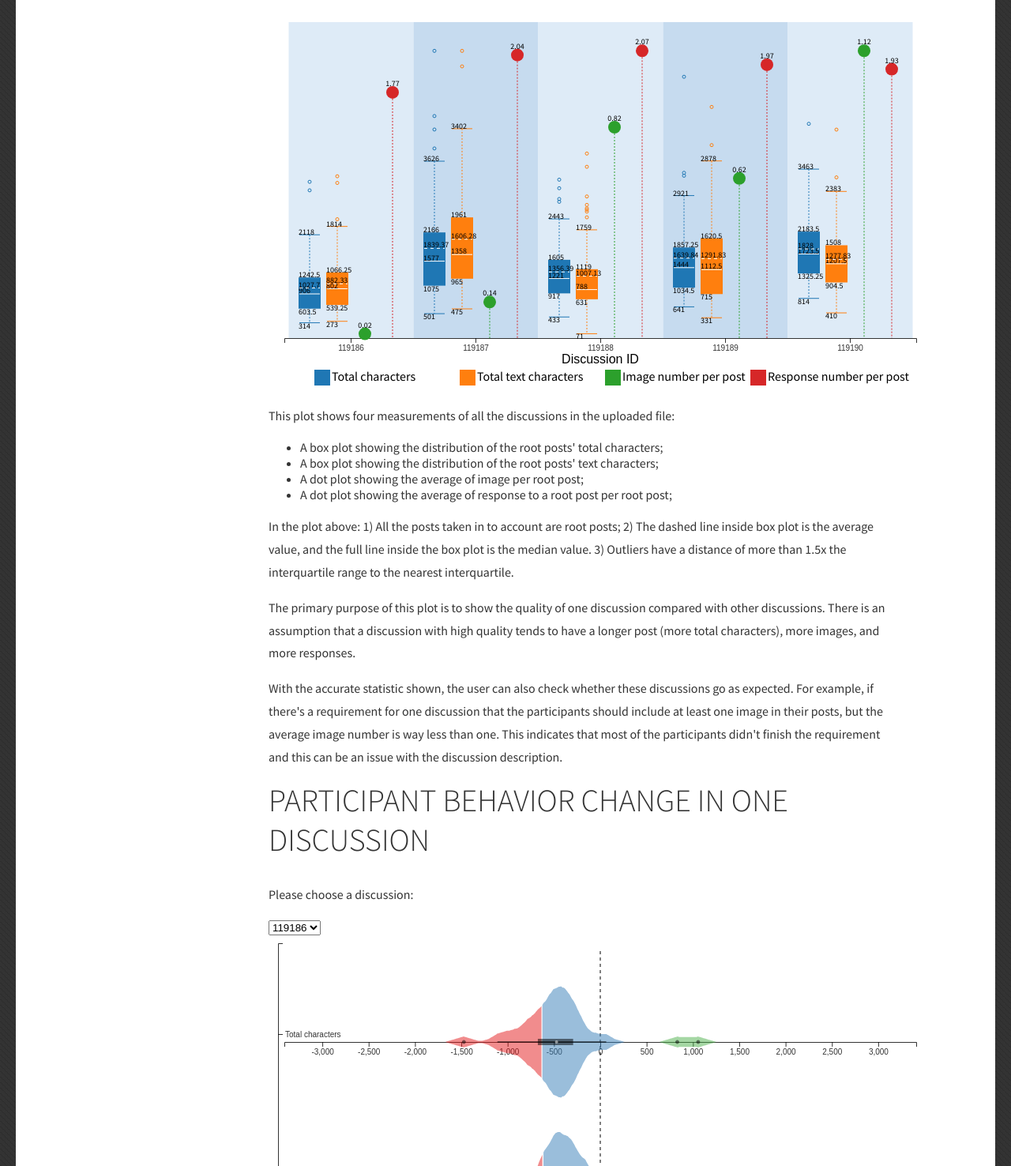
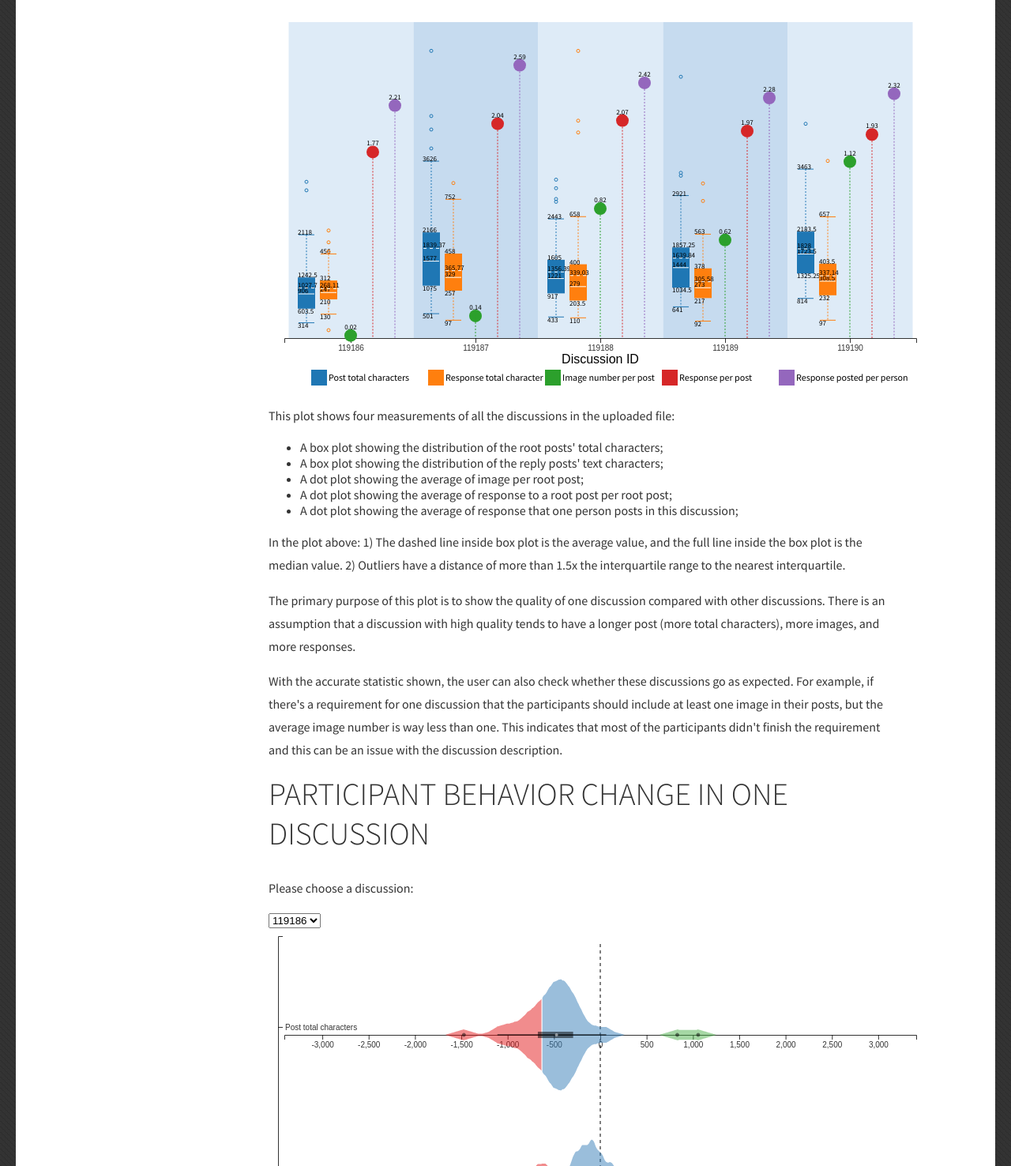
Before and after one commit to skinaze/CS765DC2, a plain HTML site: page index.html in a window 1280 px wide. Shown: the part 464-1940 px from the top of the page at 79% size. Drawn offline with Linux system fonts and the light colour scheme.

Commit message:
Rewrite boxchart and change measurement

```diff
--- a/BoxChart.js
+++ b/BoxChart.js
@@ -15,9 +15,39 @@ var createBoxChart = function (dataByTopic) {
 		boxOutlierRaius = 2,
 		showOutlierLabel = false,
 		circleRadius = 8,
+		numberFontSize = 9,
 		labelRectSize = 20,
-		measurement = ["chars_total", "textchars", "images", "resp"],
-		measureName = {chars_total: "Total characters", textchars: "Total text characters", images: "Image number per post", resp: "Response number per post"};
+		labelFontSize = 12,
+		measurement = [
+			"chars_total",
+			"chars_total_resp",
+			//"textchars",
+			//"textchars_resp",
+			"images",
+			//"images_resp",
+			"resp",
+			"resp_person"
+		],
+		measureType = {
+			chars_total: "box",
+			chars_total_resp: "box",
+			textchars: "box",
+			textchars_resp: "box",
+			images: "dot",
+			images_resp: "dot",
+			resp: "dot",
+			resp_person: "dot"
+		},
+		measureName = {
+			chars_total: "Post total characters",
+			chars_total_resp:"Response total character",
+			textchars: "Post total text characters",
+			textchars_resp: "Response total text character",
+			images: "Image number per post",
+			images_resp: "Image number per response",
+			resp: "Response per post",
+			resp_person: "Response posted per person"
+		};
 
 	// Create scales
 	var x = d3.scaleBand()
@@ -26,48 +56,34 @@ var createBoxChart = function (dataByTopic) {
 		.padding([paddingTopic]); // The overall x-scale
 	var topicScale = new Object; // Horizontal scale for each topic
 	var range = new Object; // The vertical range
-	range.chars_total = new Object;
-	range.chars_total.bottom = 0;
-	range.textchars = new Object;
-	range.textchars.bottom = 0;
-	range.images = new Object;
-	range.images.bottom = 0;
-	range.resp = new Object;
-	range.resp.bottom = 0;
+	measurement.forEach(ms => {
+		range[ms] = new Object;
+		range[ms].bottom = 0;
+	});
 	dataByTopic.forEach(element => {
 		// Set the horizontal scale
-		tempScale = d3.scaleBand()
+		topicScale[element.key] = d3.scaleBand()
 			.domain(measurement)
 			.rangeRound([x(element.key), x(element.key)+x.bandwidth()])
 			.padding([paddingMeasure]);
-		topicScale[element.key] = tempScale;
 		// Set top and bottom for each measurement
-		if (typeof range.chars_total.top == 'undefined') range.chars_total.top = element.chars_total.top;
-		else if (range.chars_total.top < element.chars_total.top) range.chars_total.top = element.chars_total.top;
-		if (typeof range.textchars.top == 'undefined') range.textchars.top = element.textchars.top;
-		else if (range.textchars.top < element.textchars.top) range.textchars.top = element.textchars.top;
-		if (typeof range.images.top == 'undefined') range.images.top = element.images.avg;
-		else if (range.images.top < element.images.avg) range.images.top = element.images.avg;
-		if (typeof range.resp.top == 'undefined') range.resp.top = element.resp.avg;
-		else if (range.resp.top < element.resp.avg) range.resp.top = element.resp.avg;
+		measurement.forEach(ms => {
+			if (measureType[ms] == "box") {
+				if (typeof range[ms].top == 'undefined') range[ms].top = element[ms].top;
+				else if (range[ms].top < element[ms].top) range[ms].top = element[ms].top;
+			} else if (measureType[ms] == "dot") {
+				if (typeof range[ms].top == 'undefined') range[ms].top = element[ms].avg;
+				else if (range[ms].top < element[ms].top) range[ms].top = element[ms].avg;
+			} else {console.log("Undefined measureType: "+ms);}
+		});
 	});
-	range.chars_total.top = Math.round(range.chars_total.top*1.1); // Scale up maxinum to 1.1 times
-	range.textchars.top = Math.round(range.textchars.top*1.1); // Scale up maxinum to 1.1 times
-	range.images.top = Math.round(range.images.top*1000*1.1)/1000; // Scale up maxinum to 1.1 times
-	range.resp.top = Math.round(range.resp.top*1000*1.1)/1000; // Scale up maxinum to 1.1 times
 	var y = new Object; // Different y scale for different measurement
-	y.chars_total = d3.scaleLinear()
-		.domain([range.chars_total.bottom, range.chars_total.top])
-		.range([height+margin_top, margin_top]); // chars_total measurement
-	y.textchars = d3.scaleLinear()
-		.domain([range.textchars.bottom, range.textchars.top])
-		.range([height+margin_top, margin_top]); // textchars measurement
-	y.images = d3.scaleLinear()
-		.domain([range.images.bottom, range.images.top])
-		.range([height+margin_top, margin_top]); // images measurement
-	y.resp = d3.scaleLinear()
-		.domain([range.resp.bottom, range.resp.top])
-		.range([height+margin_top, margin_top]); //resp measurement
+	measurement.forEach(ms => {
+		range[ms].top = Math.ceil(range[ms].top*1.1); // Scale up maxinum to 1.1 times
+		y[ms] = d3.scaleLinear()
+		.domain([range[ms].bottom, range[ms].top])
+		.range([height+margin_top, margin_top]); // measurement scale
+	});
 	var measureColor = d3.scaleOrdinal()
 		.domain(measurement)
 		.range(d3.schemeCategory10); // measurement color scale
@@ -290,31 +306,21 @@ var createBoxChart = function (dataByTopic) {
 		.attr('height', height)
 		.attr('fill', function(d){return background(d.key)})
 		.attr('class', "bg");
-	// chars_total
-	var chars_total_plot = plot.append('g')
-		.attr('id', 'chars_total_plot')
-		.attr('font-size', "10");
-	drawBox(chars_total_plot, dataByTopic, "chars_total");
-	// textchars
-	var textchars_plot = plot.append('g')
-		.attr('id', 'textchars_plot')
-		.attr('font-size', "10");
-	drawBox(textchars_plot, dataByTopic, "textchars");
-	// images
-	var images_plot = plot.append('g')
-		.attr('id', 'images_plot')
-		.attr('font-size', "10");
-	drawDot(images_plot, dataByTopic, "images", "avg");
-	// resp
-	var resp_plot = plot.append('g')
-		.attr('id', 'resp_plot')
-		.attr('font-size', "10");
-	drawDot(images_plot, dataByTopic, "resp", "avg");
+	// Draw data for measurements
+	measurement.forEach(ms => {
+		var msplot = plot.append('g')
+			.attr('id', ms+'_plot')
+			.attr('font-size', numberFontSize);
+		if (measureType[ms] == "box") drawBox(msplot, dataByTopic, ms);
+		else if (measureType[ms] == "dot") drawDot(msplot, dataByTopic, ms, "avg");
+		else console.log("Undefined measureType: "+ms);
+	})
 
 	// Draw lables
 	var labels =svg.append('g')
 		.attr('id', "lables")
 		.attr('transform', "translate(0, "+(margin_top+margin_bottom+height)+")")
+		.attr('font-size', labelFontSize)
 		.selectAll('.lables')
 		.data(measurement)
 		.enter();
--- a/ViolinChart.js
+++ b/ViolinChart.js
@@ -16,8 +16,26 @@ createViolinChart = function(dataByTopic, sigma, intital) {
 		boxOutlierRaius =2,
 		labelRectSize = 20,
 		xAxisTick = 11,
-		measurement = ["chars_total", "textchars", "images", "resp"],
-		measureName = ["Total characters", "Total text characters", "Image number per post", "Response number per post"],
+		measurement = [
+			"chars_total",
+			"chars_total_resp",
+			//"textchars",
+			//"textchars_resp",
+			"images",
+			//"images_resp",
+			"resp",
+			//"resp_person"
+		],
+		measureName = [
+			"Post total characters",
+			"Response total characters",
+			//"Post total text characters",
+			//"Response total text characters",
+			"Image number per post",
+			//"Image number per response",
+			"Response per post",
+			//"Response posted per person"
+		],
 		rangeColor = ['#4daf4a', '#377eb8', '#e41a1c'],
 		rangeColorName = ['Way Ahead', 'Normal', 'Way Behind']
 
@@ -58,7 +76,8 @@ createViolinChart = function(dataByTopic, sigma, intital) {
 			});
 			distribution[element.key][ms].maxDsty = d3.max(distribution[element.key][ms],
 				function(d){return d.density;});
-			boxVar[element.key][ms] = genBoxVar(element[ms].change); // The box variables
+			if (element[ms].change.length > 0) boxVar[element.key][ms] = genBoxVar(element[ms].change); // The box variables
+			else boxVar[element.key][ms] = {avg:0, mid:0, t25:0, b25:0, top:0, bottom:0, boxTop:0, boxBottom:0, topOutliers:[], bottomOutliers:[]};
 		});
 	});
 
--- a/csvParse.js
+++ b/csvParse.js
@@ -64,11 +64,11 @@ function dataParse() {
 		.find(function(d){return (d.key == "children")}); // Response
 
 	// Personal average behavior
-	var dataByPerson = d3.nest()
+	var dataByPersonOfRoot = d3.nest()
 		.key(function(d){return d.user})
 		.entries(dataRoot.values);
-	var personalAvg = new Object;
-	dataByPerson.forEach(person => {
+	var personalAvgOfRoot = new Object;
+	dataByPersonOfRoot.forEach(person => {
 		temp = new Object;
 		temp.chars_total = d3.mean(person.values,
 			function(d){return d.chars_total;});
@@ -78,7 +78,24 @@ function dataParse() {
 			function(d){return d.images;});
 		temp.resp = d3.mean(person.values,
 			function(d){return d.totalChildren});
-		personalAvg[person.key] = temp;
+		personalAvgOfRoot[person.key] = temp;
+	});
+	var dataByPersonOfChildren = d3.nest()
+		.key(function(d){return d.user})
+		.entries(dataChildren.values);
+	var personalAvgOfChildren = new Object;
+	dataByPersonOfChildren.forEach(person => {
+		temp = new Object;
+		temp.chars_total_resp = d3.mean(person.values,
+			function(d){return d.chars_total;});
+		temp.textchars_resp = d3.mean(person.values,
+			function(d){return d.textchars;});
+		temp.images_resp = d3.mean(person.values,
+			function(d){return d.images;});
+		temp.resp_person = d3.mean(
+			d3.nest().key(function(d){return d.topicID;}).entries(person.values),
+			function(d){return d.values.length;});
+		personalAvgOfChildren[person.key] = temp;
 	});
 
 	// Group data by topic
@@ -119,8 +136,14 @@ function dataParse() {
 		// chars_total part
 		element.chars_total = genBoxVar(elementRoot.values, d3.ascending, function(d){return d.chars_total;});
 
+		// chars_total_resp part
+		element.chars_total_resp = genBoxVar(elementChildren.values, d3.ascending, function(d){return d.chars_total;});
+
 		// textchars part
 		element.textchars = genBoxVar(elementRoot.values, d3.ascending, function(d){return d.textchars;});
+
+		// textchars_resp part
+		element.textchars_resp = genBoxVar(elementChildren.values, d3.ascending, function(d){return d.textchars;});
 
 		// images part
 		// 1) images statistic
@@ -130,6 +153,14 @@ function dataParse() {
 			function(d){return (Math.floor(d.images) > 0)?1:0;});
 		element.images.ratio = element.images.withImage/elementRoot.values.length;
 
+		// images_resp part
+		// 1) images_resp statistic
+		element.images_resp = genBoxVar(elementChildren.values, d3.ascending, function(d){return d.images;});
+		// 2) images ratio
+		element.images_resp.withImage = d3.sum(elementChildren.values,
+			function(d){return (Math.floor(d.images) > 0)?1:0;});
+		element.images_resp.ratio = element.images_resp.withImage/elementChildren.values.length;
+
 		// Response part
 		// 1) Response statistic
 		element.resp = genBoxVar(elementRoot.values, d3.ascending, function(d){return d.totalChildren;});
@@ -138,11 +169,21 @@ function dataParse() {
 		element.resp.root_num = elementRoot.values.length;
 		element.resp.ratio = element.resp.resp_num/element.resp.root_num; // Average response per post
 
+		// Response per person posts part
+		var respByPerson = d3.nest().key(function(d){return d.user}).entries(elementChildren.values);
+		var respPerPerson = new Array;
+		respByPerson.forEach(p => {respPerPerson.push(p.values.length)});
+		element.resp_person = genBoxVar(respPerPerson);
+
 		// Part2: distribution (change in behavior)
 		element.chars_total.change = new Array;
+		element.chars_total_resp.change = new Array;
 		element.textchars.change = new Array;
+		element.textchars_resp.change = new Array;
 		element.images.change = new Array;
+		element.images_resp.change = new Array;
 		element.resp.change = new Array;
+		element.resp_person.change = new Array;
 		var elementRootByPerson = d3.nest()
 			.key(function(d){return d.user})
 			.entries(elementRoot.values);
@@ -155,29 +196,57 @@ function dataParse() {
 				function(d){return d.images});
 			person.resp = d3.mean(person.values,
 				function(d){return d.totalChildren});
-			element.chars_total.change.push(person.chars_total - personalAvg[person.key].chars_total);
-			element.textchars.change.push(person.textchars - personalAvg[person.key].textchars);
-			element.images.change.push(person.images - personalAvg[person.key].images);
-			element.resp.change.push(person.resp - personalAvg[person.key].resp);
+			element.chars_total.change.push(person.chars_total - personalAvgOfRoot[person.key].chars_total);
+			element.textchars.change.push(person.textchars - personalAvgOfRoot[person.key].textchars);
+			element.images.change.push(person.images - personalAvgOfRoot[person.key].images);
+			element.resp.change.push(person.resp - personalAvgOfRoot[person.key].resp);
+		});
+		var elementChildrenByPerson = d3.nest()
+			.key(function(d){return d.user})
+			.entries(elementChildren.values);
+		elementChildrenByPerson.forEach(person =>{
+			person.chars_total_resp = d3.mean(person.values,
+				function(d){return d.chars_total});
+			person.textchars_resp = d3.mean(person.values,
+				function(d){return d.textchars});
+			person.images_resp = d3.mean(person.values,
+				function(d){return d.images});
+			person.resp_person = person.values.length;
+			element.chars_total_resp.change.push(person.chars_total_resp - personalAvgOfChildren[person.key].chars_total_resp);
+			element.textchars_resp.change.push(person.textchars_resp - personalAvgOfChildren[person.key].textchars_resp);
+			element.images_resp.change.push(person.images_resp - personalAvgOfChildren[person.key].images_resp);
+			element.resp_person.change.push(person.resp_person - personalAvgOfChildren[person.key].resp_person);
 		});
 	});
 
 	// Calculate the standard diviation
 	var change = new Object;
 	change.chars_total = new Array;
+	change.chars_total_resp = new Array;
 	change.textchars = new Array;
+	change.textchars_resp = new Array;
 	change.images = new Array;
+	change.images_resp = new Array;
 	change.resp = new Array;
+	change.resp_person = new Array;
 	dataByTopic.forEach(element => {
 		change.chars_total = change.chars_total.concat(element.chars_total.change);
+		change.chars_total_resp = change.chars_total_resp.concat(element.chars_total_resp.change);
 		change.textchars = change.textchars.concat(element.textchars.change);
+		change.textchars_resp = change.textchars_resp.concat(element.textchars_resp.change);
 		change.images = change.images.concat(element.images.change);
+		change.images_resp = change.images_resp.concat(element.images_resp.change);
 		change.resp = change.resp.concat(element.resp.change);
+		change.resp_person = change.resp_person.concat(element.resp_person.change);
 	});
 	sigma = new Object;
 	sigma.chars_total = d3.deviation(change.chars_total);
+	sigma.chars_total_resp = d3.deviation(change.chars_total_resp);
 	sigma.textchars = d3.deviation(change.textchars);
+	sigma.textchars_resp = d3.deviation(change.textchars_resp);
 	sigma.images = d3.deviation(change.images);
+	sigma.images_resp = d3.deviation(change.images_resp);
 	sigma.resp = d3.deviation(change.resp);
+	sigma.resp_person = d3.deviation(change.resp_person);
 
 }
--- a/index.html
+++ b/index.html
@@ -55,11 +55,12 @@
 				<p>This plot shows four measurements of all the discussions in the uploaded file:</p>
 				<ul>
 				<li>A box plot showing the distribution of the root posts' total characters;</li>
-				<li>A box plot showing the distribution of the root posts' text characters;</li>
+				<li>A box plot showing the distribution of the reply posts' text characters;</li>
 				<li>A dot plot showing the average of image per root post;</li>
 				<li>A dot plot showing the average of response to a root post per root post;</li>
+				<li>A dot plot showing the average of response that one person posts in this discussion;</li>
 				</ul>
-				<p>In the plot above: 1) All the posts taken in to account are root posts; 2) The dashed line inside box plot is the average value, and the full line inside the box plot is the median value. 3) Outliers have a distance of more than 1.5x the interquartile range to the nearest interquartile. </p>
+				<p>In the plot above: 1) The dashed line inside box plot is the average value, and the full line inside the box plot is the median value. 2) Outliers have a distance of more than 1.5x the interquartile range to the nearest interquartile. </p>
 				<p>The primary purpose of this plot is to show the quality of one discussion compared with other discussions. There is an assumption that a discussion with high quality tends to have a longer post (more total characters), more images, and more responses. </p>
 				<p>With the accurate statistic shown, the user can also check whether these discussions go as expected. For example, if there&#39;s a requirement for one discussion that the participants should include at least one image in their posts, but the average image number is way less than one. This indicates that most of the participants didn&#39;t finish the requirement and this can be an issue with the discussion description.</p>
 
@@ -71,11 +72,11 @@
 				<p>This plot shows four measurements of one selected discussion in the uploaded file. Rather than showing participants&#39; behaviors in this discussion, it shows the change of behavior:</p>
 				<ul>
 				<li>The distribution of the change of the participants&#39; root post total characters against his/her average root post total characters;</li>
-				<li>The distribution of the change of the participants&#39; root post total text characters against his/her average root post total text characters.</li>
-				<li>The distribution of the change of the participants&#39; root post image numbers against his/her average root post image numbers.</li>
-				<li>The distribution of the change of the response numbers that the participants&#39; root post received against the average response numbers that the participants&#39; root post received.</li>
+				<li>The distribution of the change of the participants&#39; reply post total characters against his/her average reply post total characters;</li>
+				<li>The distribution of the change of the participants&#39; root post image numbers against his/her average root post image numbers;</li>
+				<li>The distribution of the change of the response numbers that the participants&#39; root post received against the average response numbers that the participants&#39; root post received;</li>
 				</ul>
-				<p>In the plot above: 1) All the posts taken in to account are root posts; 2) The bright dot inside box plot is the median value. 3) Outliers have a distance of more than 1.5x the interquartile range to the nearest interquartile. 4) Red, blue and green color indicates the data points here are way behind (less than minus one standard diviation), normal (within one standard diviation range) and way ahead (over one standard diviation). </p>
+				<p>In the plot above: 1) The bright dot inside box plot is the median value. 2) Outliers have a distance of more than 1.5x the interquartile range to the nearest interquartile. 3) Red, blue and green color indicates the data points here are way behind (less than minus one standard diviation), normal (within one standard diviation range) and way ahead (over one standard diviation). </p>
 				<p>The purpose of this plot is to show the quality of one discussion based on the assumption that a more exciting topic will inspire the participants to share more ideas (more total characters), post more images and get more responses than they usually do. Thus, a discussion with more area to the right should have a much better quality.</p>
 
 
```
